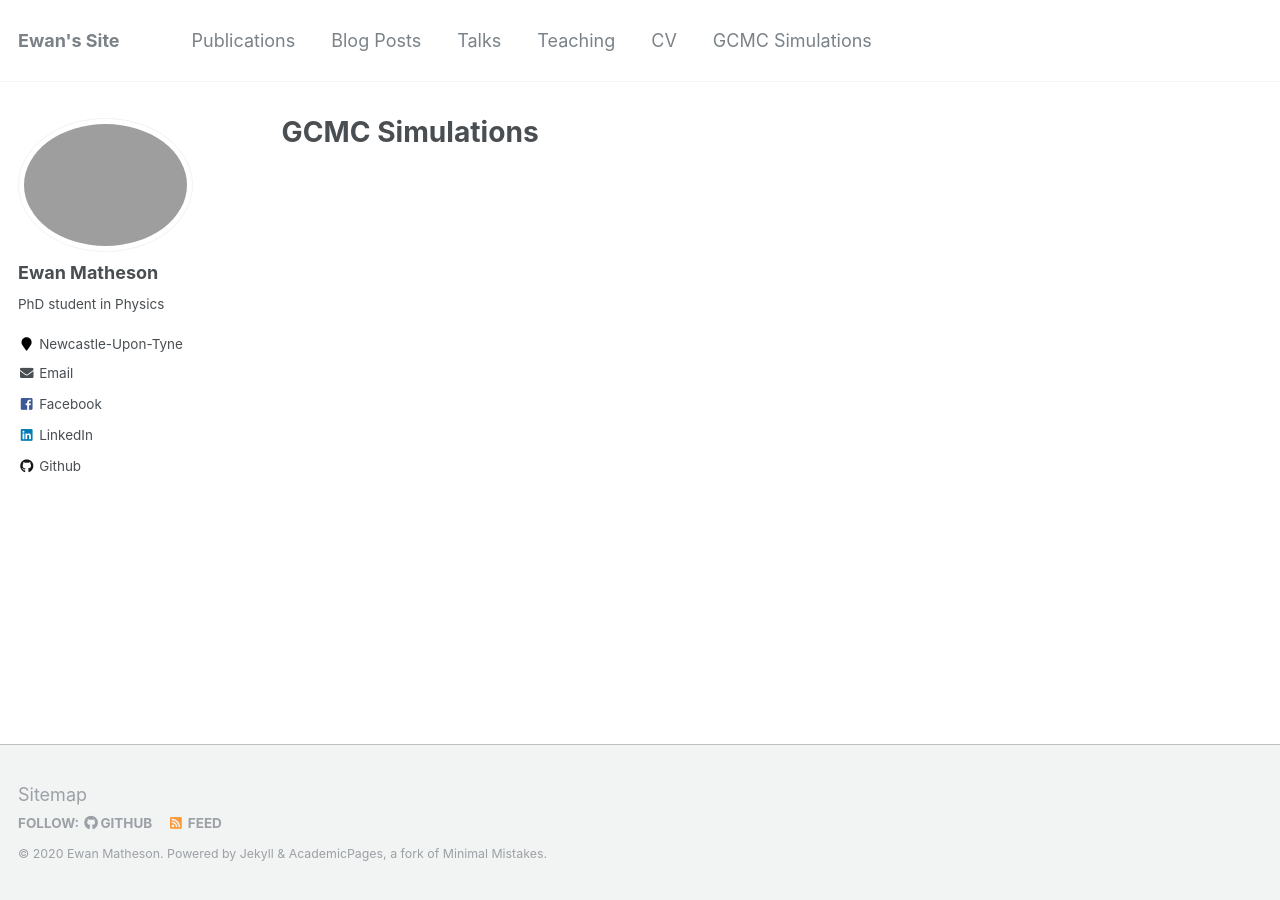
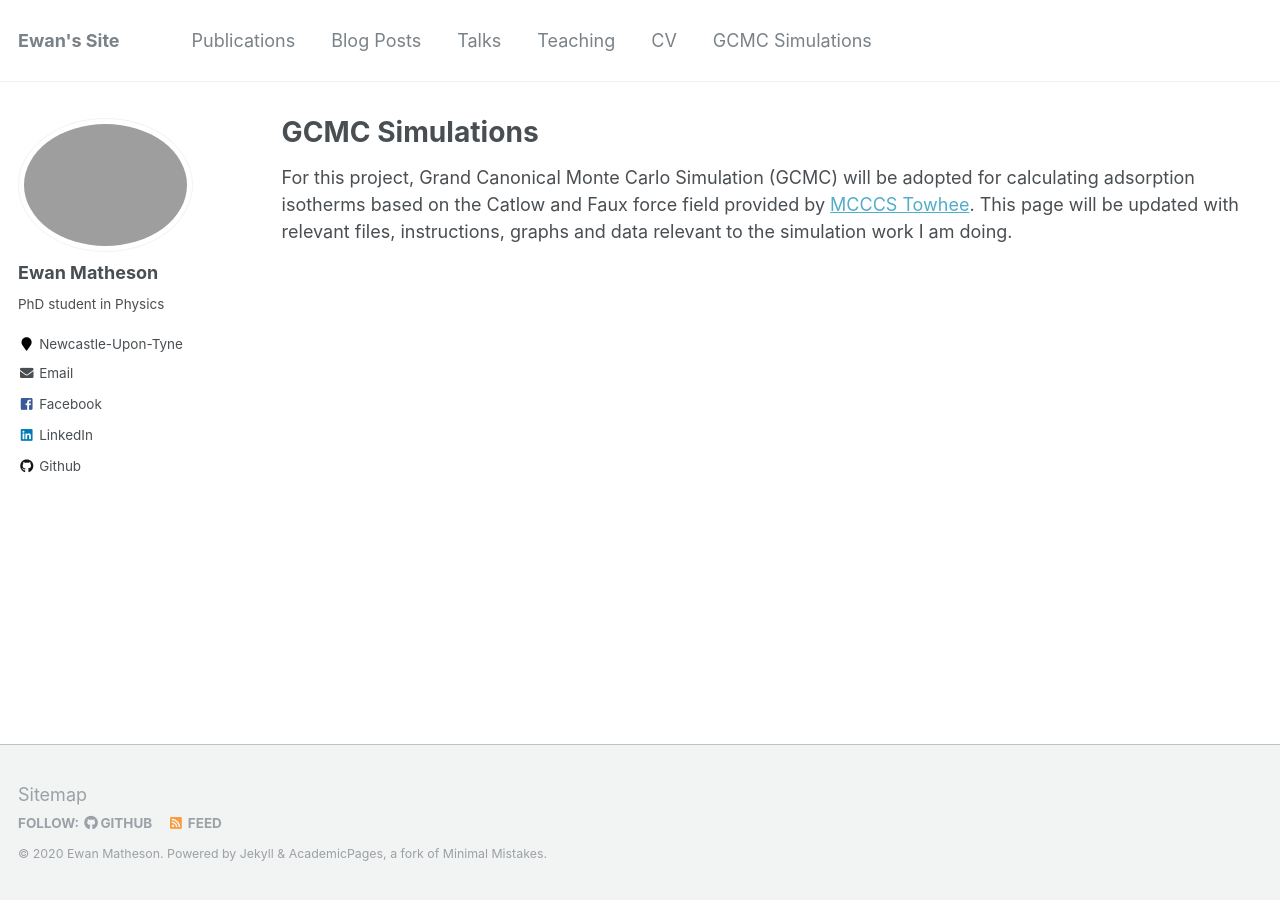
Before and after one commit to EwanMatheson/ewanmatheson.github.io, a Jekyll site: the page built from _pages/coding.md, in a window 1280 px wide. Built offline with Jekyll 4.4.1, drawn with Linux system fonts in a browser that asks for light colours.

Commit message:
Update coding.md

```diff
--- a/_pages/coding.md
+++ b/_pages/coding.md
@@ -4,3 +4,5 @@ title: "GCMC Simulations"
 permalink: /coding/
 author_profile: true
 ---
+
+For this project, Grand Canonical Monte Carlo Simulation (GCMC) will be adopted for calculating adsorption isotherms based on the Catlow and Faux force field provided by [MCCCS Towhee](http://towhee.sourceforge.net/forcefields/catlow_faux.html). This page will be updated with relevant files, instructions, graphs and data relevant to the simulation work I am doing.
```
